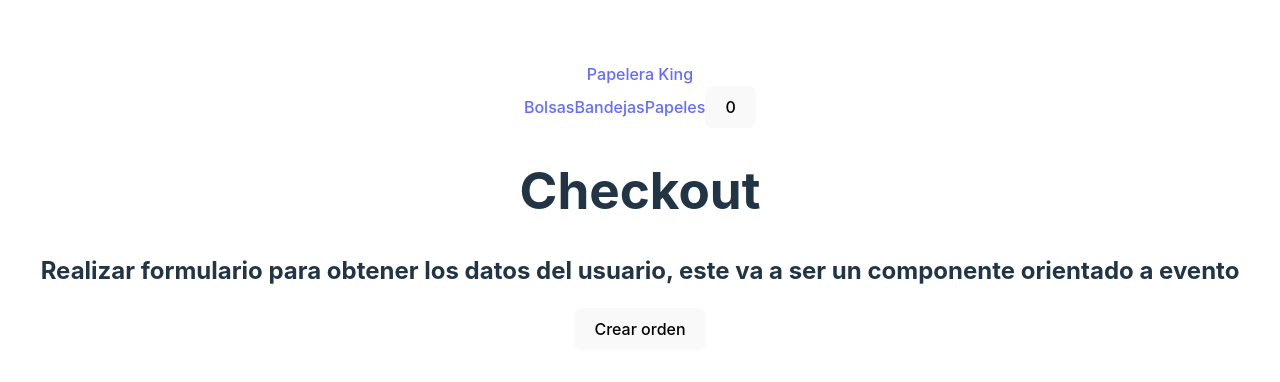
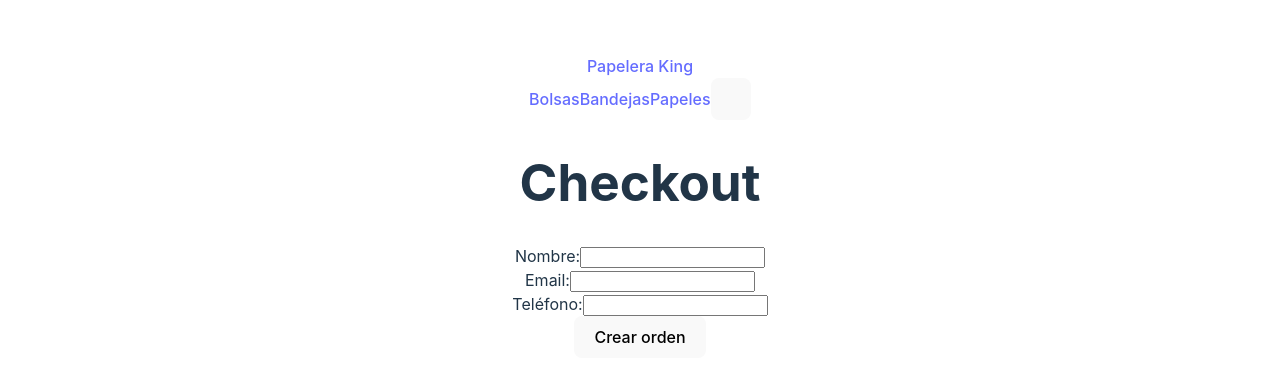
Before and after one commit to Lucasstrangis/EcommerceReactjs, a React (Vite) app: page /Checkout in a window 1280 px wide. Shown: the part 194-576 px from the top of the page. Built offline with nearby package versions, Linux system fonts and the light colour scheme.

Commit message:
configurando ultimos detalles de checkout

```diff
--- a/src/components/Cart/Cart.jsx
+++ b/src/components/Cart/Cart.jsx
@@ -1,27 +1,37 @@
-import { Link } from "react-router-dom"
-import { useCart } from "../../context/CartContext"
+import React from "react"
+import { useCart } from "../../context/CartContext";
+import { Link } from "react-router-dom";
 
 const Cart = () => {
-    const { cart } = useCart()
+  const { cart, clearCart, getTotal } = useCart();
 
-    return (
+  return (
+    <div>
+      <h1>Carrito de Compras</h1>
+      {cart.length === 0 ? (
+        <p>El carrito está vacío.</p>
+      ) : (
         <div>
-            <h1>Cart</h1>
-            <div>
-                {
-                    cart.map(prod => {
-                        return (
-                            <div key={prod.id}>
-                                <h3>{prod.name}</h3>
-                            </div>
-                        )
-                    })
-                }
-            </div>
+          <ul>
+            {cart.map((product) => (
+              <li key={product.id}>
+                <span>{product.name}</span>
+                <span>Precio: ${product.price}</span>
+                <span>Cantidad: {product.quantity}</span>
+                <span>Subtotal: ${product.price * product.quantity}</span>
+              </li>
+            ))}
+          </ul>
+          <p>Total: ${getTotal()}</p>
+          <button onClick={clearCart}>Limpiar Carrito</button>
+          <div>
+          <Link to="/Checkout">Checkout</Link>
+          </div>
+        </div>
 
-            <Link to="/Checkout">Checkout</Link>
-        </div>
-    )
-}
+      )}
+    </div>
+  );
+};
 
-export default Cart
+export default Cart;
--- a/src/components/Checkout/Checkout.jsx
+++ b/src/components/Checkout/Checkout.jsx
@@ -1,85 +1,131 @@
-import { useState } from "react"
-import { useCart } from "../../context/CartContext"
-import { getDocs, collection, query, where, documentId, writeBatch, addDoc } from "firebase/firestore"
-import { db } from "../../firebase/firebaseConfig"
+import { useState } from "react";
+import { useCart } from "../../context/CartContext";
+import { getDocs, collection, query, where, documentId, writeBatch, addDoc } from "firebase/firestore";
+import { db } from "../../firebase/firebaseConfig";
 
+// Nuevo componente OrderForm
+const OrderForm = ({ onSubmit }) => {
+  const [name, setName] = useState("");
+  const [email, setEmail] = useState("");
+  const [phone, setPhone] = useState("");
+
+  const handleSubmit = (e) => {
+    e.preventDefault();
+    onSubmit({ name, email, phone });
+  };
+
+  return (
+    <form onSubmit={handleSubmit}>
+      <label>
+        Nombre:
+        <input
+          type="text"
+          value={name}
+          onChange={(e) => setName(e.target.value)}
+          required
+        />
+      </label>
+      <br />
+      <label>
+        Email:
+        <input
+          type="email"
+          value={email}
+          onChange={(e) => setEmail(e.target.value)}
+          required
+        />
+      </label>
+      <br />
+      <label>
+        Teléfono:
+        <input
+          type="tel"
+          value={phone}
+          onChange={(e) => setPhone(e.target.value)}
+          required
+        />
+      </label>
+      <br />
+      <button type="submit">Crear orden</button>
+    </form>
+  );
+};
+
+// Componente Checkout
 const Checkout = () => {
-    const [orderId, setOrderId] = useState('')
-    const [loading, setLoading] = useState(false)
-    const { cart, total, clearCart } = useCart()
+  const [orderId, setOrderId] = useState("");
+  const [loading, setLoading] = useState(false);
+  const { cart, total, clearCart } = useCart();
 
-    const createOrder = async (userData) => {
-        try {
-            setLoading(true)
+  const createOrder = async (userData) => {
+    try {
+      setLoading(true);
 
-            const objOrder = {
-                buyer: {
-                    name: 'Sebastian Zuviria',
-                    email: 'contact@sebaz.io',
-                    phone: '123456678'
-                },
-                items: cart,
-                total
-            }
+      const objOrder = {
+        buyer: {
+          name: userData.name,
+          email: userData.email,
+          phone: userData.phone,
+        },
+        items: cart,
+        total,
+      };
 
-            const batch = writeBatch(db)
-            const outOfStock = []
+      const batch = writeBatch(db);
+      const outOfStock = [];
 
-            const ids = cart.map(prod => prod.id)
+      const ids = cart.map((prod) => prod.id);
 
-            const productsRef = query(collection(db, 'products'), where(documentId(),'in',ids))
+      const productsRef = query(collection(db, "products"), where(documentId(), "in", ids));
 
-            const { docs } = await getDocs(productsRef)
+      const { docs } = await getDocs(productsRef);
 
-            docs.forEach(async documentSnapshot => {
-                const fields = documentSnapshot.data()
-                const stockDb = fields.stock
+      docs.forEach(async (documentSnapshot) => {
+        const fields = documentSnapshot.data();
+        const stockDb = fields.stock;
 
-                const productAddedToCart = cart.find(prod => prod.id === documentSnapshot.id)
-                const prodQuantity = productAddedToCart.quantity
+        const productAddedToCart = cart.find((prod) => prod.id === documentSnapshot.id);
+        const prodQuantity = productAddedToCart.quantity;
 
-                if(stockDb >= prodQuantity) {
-                    batch.update(documentSnapshot.ref, { stock: stockDb - prodQuantity})
-                } else {
-                    outOfStock.push({ id: documentSnapshot.id, ...fields })
-                }
+        if (stockDb >= prodQuantity) {
+          batch.update(documentSnapshot.ref, { stock: stockDb - prodQuantity });
+        } else {
+          outOfStock.push({ id: documentSnapshot.id, ...fields });
+        }
+      });
 
-                if(outOfStock.length === 0) {
-                    const ordersRef = collection(db, 'orders')
+      if (outOfStock.length === 0) {
+        const ordersRef = collection(db, "orders");
 
-                    const { id } = await addDoc(ordersRef, objOrder)
-                    batch.commit()
-                    clearCart()
-                    setOrderId(id)
-                    console.log(`El id de su orden es ${id}`)
-                } else {
-                    console.log('No hay stock de algun producto')
-                }
-            })
-        } catch (error) {
-            console.error('Hubo un error generando la orden')
-        } finally {
-            setLoading(false)
-        }
+        const { id } = await addDoc(ordersRef, objOrder);
+        batch.commit();
+        clearCart();
+        setOrderId(id);
+        console.log(`El id de su orden es ${id}`);
+      } else {
+        console.log("No hay stock de algun producto");
+      }
+    } catch (error) {
+      console.error("Hubo un error generando la orden", error);
+    } finally {
+      setLoading(false);
     }
+  };
 
-    if(loading) {
-        return <h1>Se esta generando su orden...</h1>
-    }
+  if (loading) {
+    return <h1>Estamos procesando su orden...</h1>;
+  }
 
-    if(orderId) {
-        return <h1>El id de su orden es: {orderId}</h1>
-    }
+  if (orderId) {
+    return <h1>El id de su orden es: {orderId}</h1>;
+  }
 
-    return (
-        <>
-            <h1>Checkout</h1>
-            <h2>Realizar formulario para obtener los datos del usuario, este va a ser un componente orientado a evento</h2>
+  return (
+    <>
+      <h1>Checkout</h1>
+      <OrderForm onSubmit={createOrder} />
+    </>
+  );
+};
 
-            <button onClick={createOrder}>Crear orden</button>
-            {/* Este boton estaria dentro del formulario ejecutando la funcion recibida por props */}
-        </>
-    )
-}
-
-export default Checkout
+export default Checkout;
--- a/src/context/CartContext.jsx
+++ b/src/context/CartContext.jsx
@@ -1,51 +1,58 @@
-import { useState, createContext, useContext } from "react"
+import { useState, createContext, useContext } from "react";
 
-const CartContext = createContext()
+const CartContext = createContext();
 
 export const CartProvider = ({ children }) => {
-    const [cart, setCart] = useState([])
-    console.log(cart)
+  const [cart, setCart] = useState([]);
 
   const addItem = (productToAdd) => {
-        if(!isInCart(productToAdd.id)) {
-            setCart(prev => [...prev, productToAdd])
+    if (!isInCart(productToAdd.id)) {
+      setCart((prev) => [...prev, productToAdd]);
     } else {
-            console.log("el producto ya esta agregado")
+      console.log("el producto ya esta agregado");
     }
-    }
+  };
 
   const isInCart = (id) => {
-        return cart.some(prod => prod.id == id)
-    }
+    return cart.some((prod) => prod.id === id);
+  };
 
   const removeItem = (id) => {
-        const cartUpdated = cart.filter(prod => prod.id !== id)
-        setCart(cartUpdated)
-    }
+    const cartUpdated = cart.filter((prod) => prod.id !== id);
+    setCart(cartUpdated);
+  };
 
   const getTotalQuantity = () => {
-        let totalQuantity = 0
+    let totalQuantity = 0;
 
-        cart.forEach(prod => {
-            totalQuantity += prod.quantity
-        })
+    cart.forEach((prod) => {
+      totalQuantity += prod.quantity;
+    });
 
-        return totalQuantity
-    }
-
-    const totalQuantity = getTotalQuantity()
+    return totalQuantity;
+  };
 
   const clearCart = () => {
-        setCart([])
-    }
+    setCart([]);
+  };
 
-    return(
-        <CartContext.Provider value={{ cart, addItem, clearCart, removeItem, isInCart, totalQuantity }}>
-            { children }
+  const getTotal = () => {
+    let total = 0;
+
+    cart.forEach((prod) => {
+      total += prod.price * prod.quantity;
+    });
+
+    return total;
+  };
+
+  return (
+    <CartContext.Provider value={{ cart, addItem, clearCart, removeItem, isInCart, getTotalQuantity, getTotal }}>
+      {children}
     </CartContext.Provider>
-    )
-}
+  );
+};
 
 export const useCart = () => {
-    return useContext(CartContext)
-}
+  return useContext(CartContext);
+};
```
Lines whose indentation alone changed are shown as unchanged.
